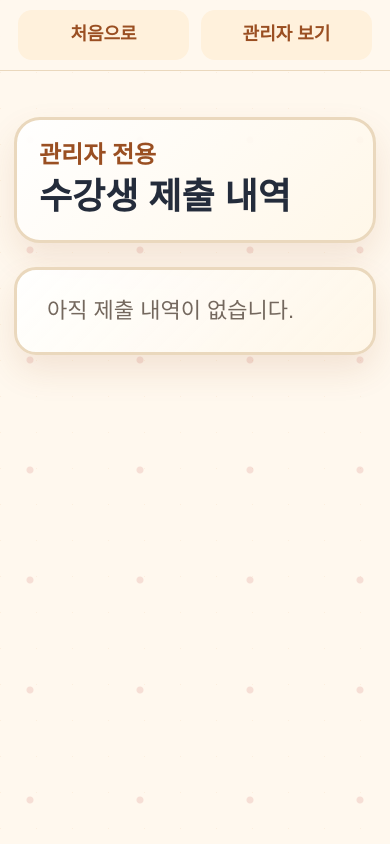
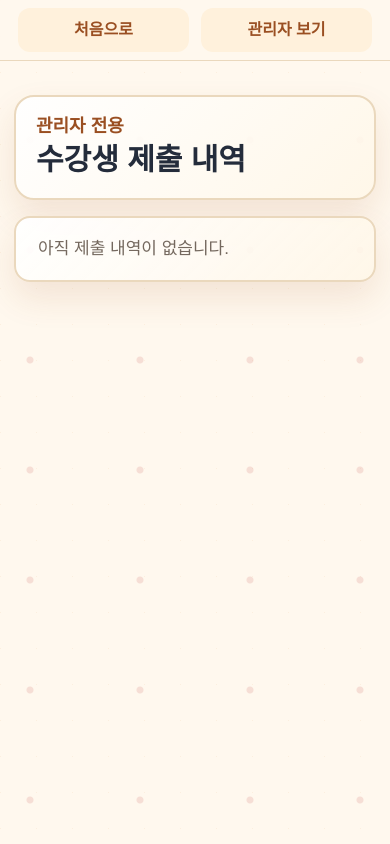
Before and after one commit to ohjh-teacher/ai-travel-edu, a plain HTML site: page index.html in a window 390 px wide. Both pictures are taken after a click on the button "관리자 보기". Drawn offline with Linux system fonts and the light colour scheme.

Commit message:
Further compact admin dashboard layout

```diff
--- a/style.css
+++ b/style.css
@@ -73,7 +73,7 @@ main {
 }
 
 #adminScreen {
-  width: min(100%, 1080px);
+  width: min(100%, 860px);
 }
 
 .screen {
@@ -660,70 +660,70 @@ input[type="radio"] {
 }
 
 body[data-screen="admin"] main {
-  padding-top: 28px;
+  padding-top: 24px;
 }
 
 body[data-screen="admin"] .top-bar {
-  padding: 10px 18px;
+  padding: 8px 18px;
 }
 
 body[data-screen="admin"] .plain-button {
-  min-height: 52px;
-  padding: 0 22px;
-  border-radius: 14px;
-  font-size: 20px;
+  min-height: 44px;
+  padding: 0 18px;
+  border-radius: 12px;
+  font-size: 17px;
 }
 
 #adminScreen .admin-head {
-  margin-top: 18px;
-  padding: 30px 36px;
-  border-width: 3px;
-  border-radius: 26px;
+  margin-top: 10px;
+  padding: 22px 28px;
+  border-width: 2px;
+  border-radius: 20px;
 }
 
 #adminScreen .eyebrow {
-  margin-bottom: 8px;
-  font-size: 24px;
+  margin-bottom: 6px;
+  font-size: 18px;
 }
 
 #adminScreen h1 {
-  font-size: 48px;
-  line-height: 1.16;
+  font-size: 34px;
+  line-height: 1.18;
 }
 
 #adminScreen .admin-list {
-  gap: 18px;
-  margin-top: 24px;
+  gap: 12px;
+  margin-top: 16px;
 }
 
 #adminScreen .admin-card,
 #adminScreen .empty-text {
-  padding: 24px 30px;
-  border-width: 3px;
-  border-radius: 22px;
+  padding: 18px 22px;
+  border-width: 2px;
+  border-radius: 16px;
 }
 
 #adminScreen .empty-text {
-  font-size: 22px;
+  font-size: 17px;
 }
 
 #adminScreen .admin-card dl {
   display: grid;
-  grid-template-columns: 150px 1fr;
-  column-gap: 22px;
-  row-gap: 10px;
-  font-size: 18px;
-  line-height: 1.45;
+  grid-template-columns: 120px 1fr;
+  column-gap: 16px;
+  row-gap: 8px;
+  font-size: 15px;
+  line-height: 1.42;
 }
 
 #adminScreen .admin-card dt {
   margin-top: 0;
-  font-size: 17px;
+  font-size: 14px;
 }
 
 #adminScreen .admin-card dd {
   margin: 0;
-  font-size: 18px;
+  font-size: 15px;
 }
 
 .toast {
@@ -835,16 +835,16 @@ body[data-screen="admin"] .plain-button {
 
   body[data-screen="admin"] .plain-button {
     width: auto;
-    min-height: 50px;
-    font-size: 18px;
+    min-height: 44px;
+    font-size: 16px;
   }
 
   #adminScreen .admin-head {
-    padding: 22px;
+    padding: 20px;
   }
 
   #adminScreen h1 {
-    font-size: 36px;
+    font-size: 30px;
   }
 
   #adminScreen .admin-card dl {
```
